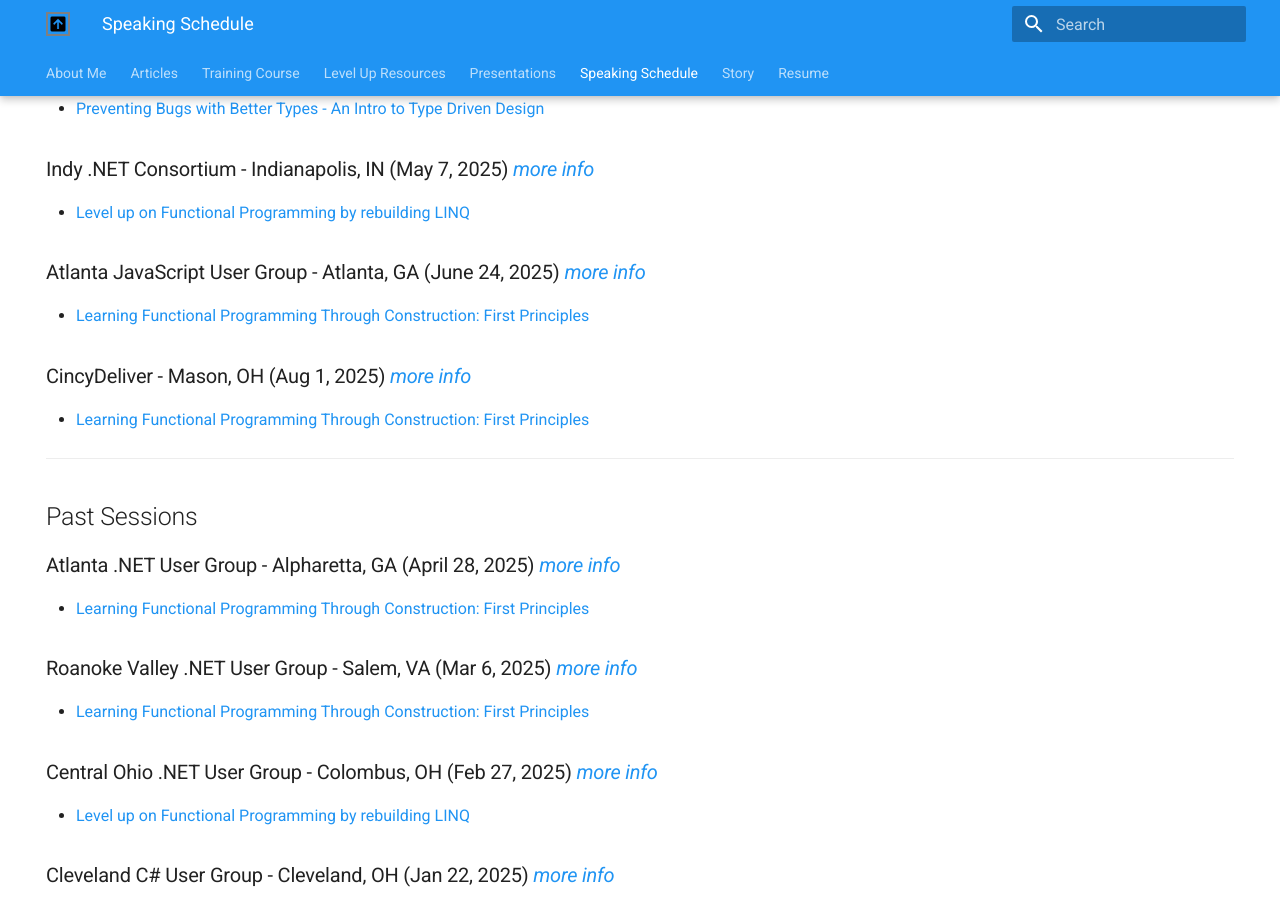
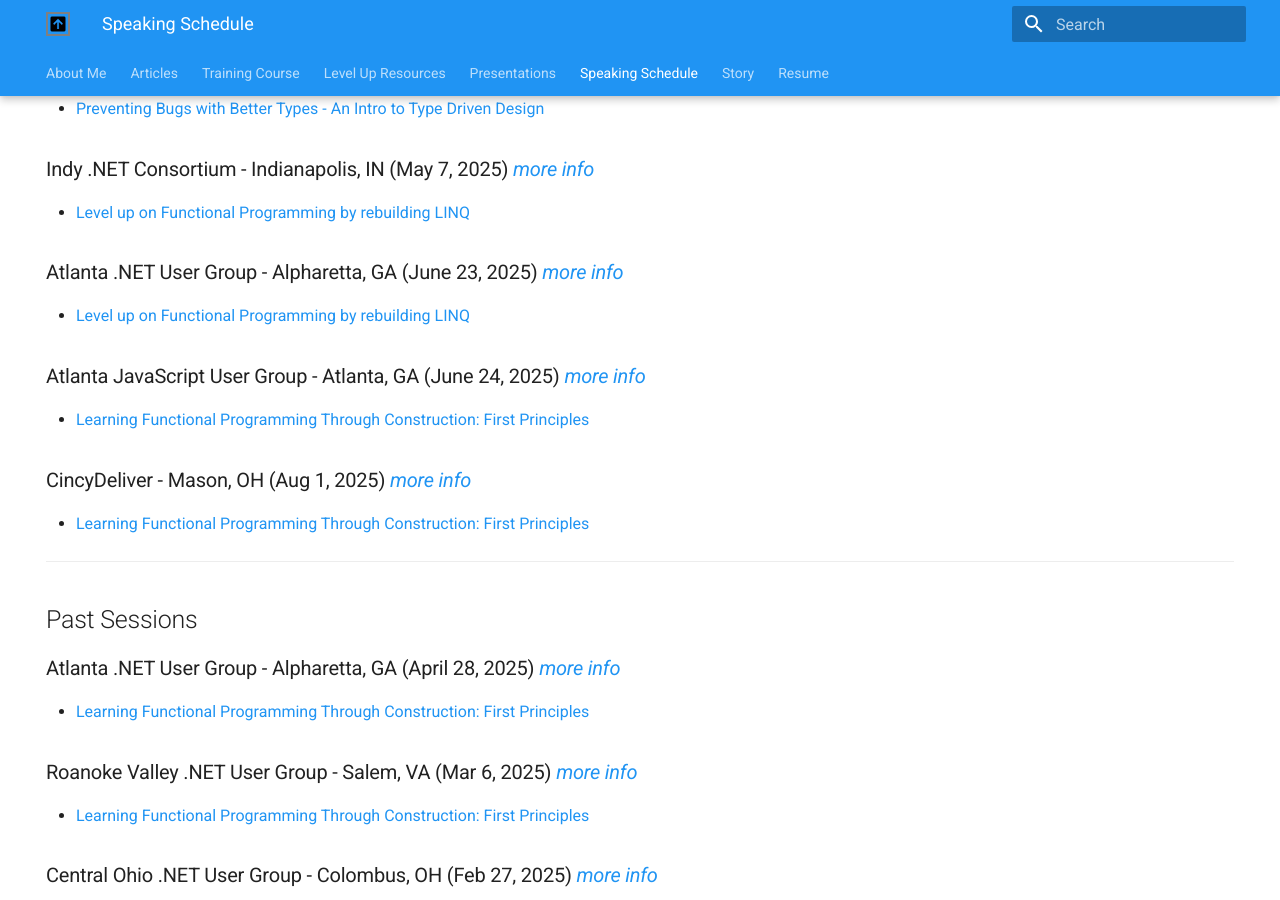
Before and after one commit to cameronpresley/blog, an MkDocs documentation site: the page built from docs/speaking-schedule.md, in a window 1280 px wide and 900 px high, scrolled down 332 px. Built offline with MkDocs 1.6.1 and Material for MkDocs 9.7.7, drawn with Linux system fonts in a browser that asks for light colours; plug-ins that fetch from the network failed and are left out.

Commit message:
Update speaking-schedule.md (#136)

```diff
--- a/docs/speaking-schedule.md
+++ b/docs/speaking-schedule.md
@@ -16,6 +16,10 @@
 - [Preventing Bugs with Better Types - An Intro to Type Driven Design]()
 
 ### Indy .NET Consortium - Indianapolis, IN (May 7, 2025) _[more info](https://www.meetup.com/indy-net-consortium/events/305129423)_
+
+- [Level up on Functional Programming by rebuilding LINQ](./presentations.md#level-up-on-functional-programming-by-rebuilding-linq)
+
+### Atlanta .NET User Group - Alpharetta, GA (June 23, 2025) _[more info](https://www.meetup.com/atlanta-net-user-group/events/307573789/)_
 
 - [Level up on Functional Programming by rebuilding LINQ](./presentations.md#level-up-on-functional-programming-by-rebuilding-linq)
 
```
